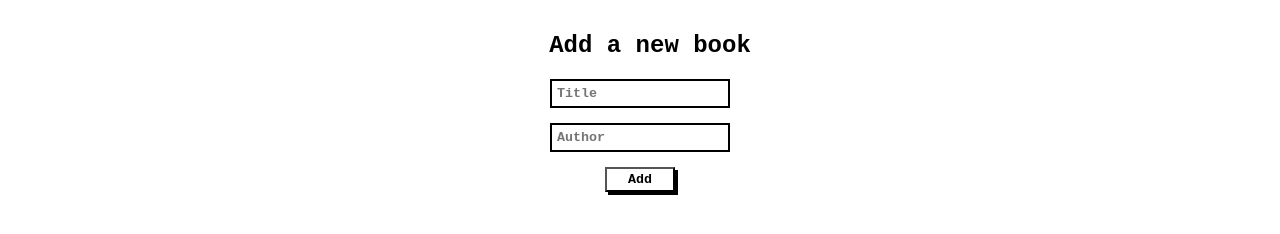
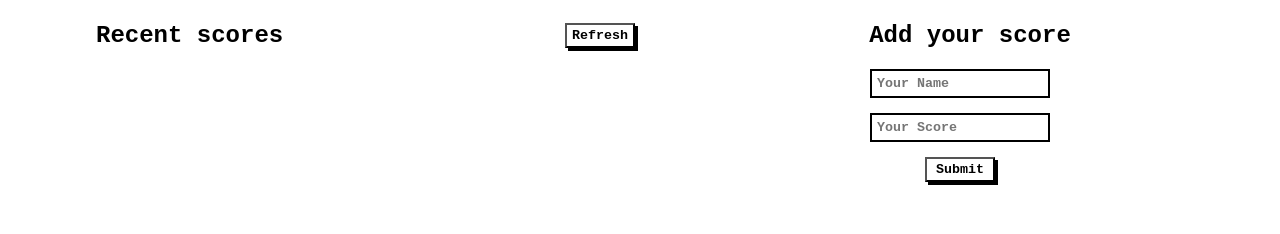
Before and after one commit to sebalp100/Leaderboard, a website built with webpack: page dist/index.html in a window 1280 px wide. Shown: the part 90-324 px from the top of the page. Built offline with nearby package versions, Linux system fonts and the light colour scheme.

Commit message:
Update dist folder

```diff
--- a/dist/index.html
+++ b/dist/index.html
@@ -9,19 +9,25 @@
     <section id="titleSection">
       <h1>Leaderboard</h1>
     </section>
-    <section id="newBooks">
-      <table>
-        <tbody id="book-list"></tbody>
-      </table>
-    </section>
-    <section id="books">
-      <div class="newBook">
-        <h1>Add a new book</h1>
-        <form id="books-form">
-          <input id="title" type="text" placeholder="Title" />
-          <input id="author" type="text" placeholder="Author" />
-          <button id="add">Add</button>
-        </form>
+    <section id="main">
+      <div id="newScores">
+        <div id="refreshDiv">
+          <h2>Recent scores</h2>
+          <button id="refresh">Refresh</button>
+        </div>
+        <table>
+          <tbody id="score-list"></tbody>
+        </table>
+      </div>
+      <div id="books">
+        <div class="newBook">
+          <h1>Add your score</h1>
+          <form id="books-form">
+            <input id="name" type="text" placeholder="Your Name" />
+            <input id="score" type="text" placeholder="Your Score" />
+            <button id="add">Submit</button>
+          </form>
+        </div>
       </div>
     </section>
   </body>
```
Also changed, not shown: dist/main.js (+8 -55 lines).
